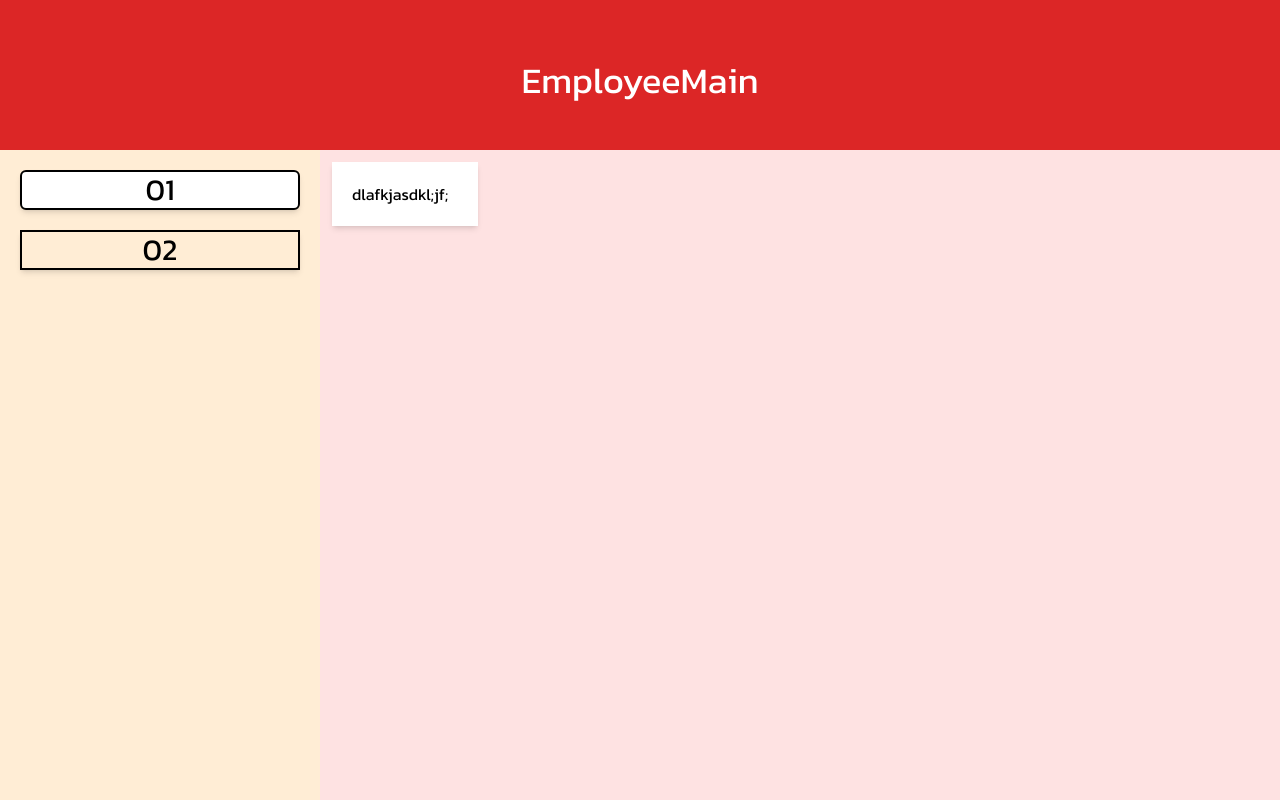
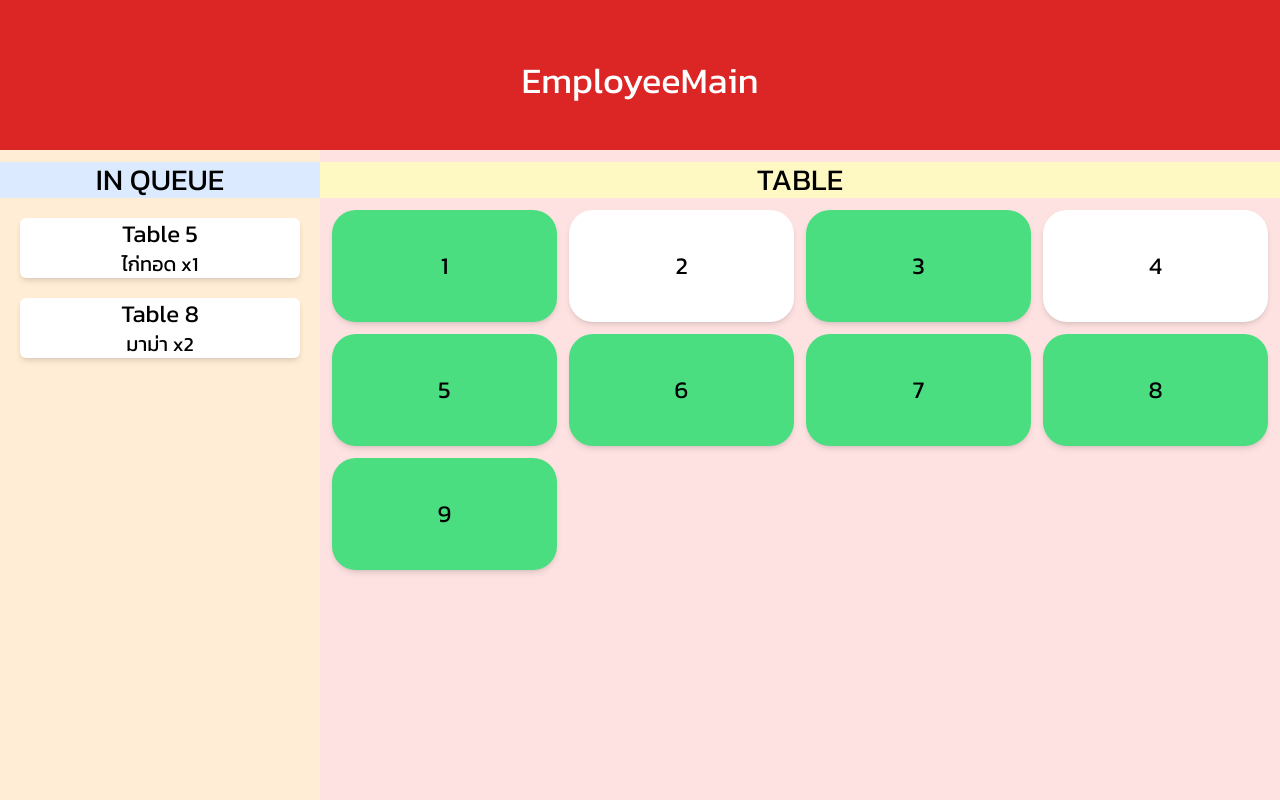
Before and after one commit to DiFve/Restaurant-management-system-frontend, a React (Create React App) app: page /EmployeeMain in a window 1280 px wide. Built offline with nearby package versions, Linux system fonts and the light colour scheme.

Commit message:
เปิดปุ่มในหน้า employeeMain

```diff
--- a/src/Pages/EmployeeMainPage.tsx
+++ b/src/Pages/EmployeeMainPage.tsx
@@ -1,7 +1,6 @@
+import QueueLayout from "../components/QueueLayout"
 import HeaderBar from "../components/RestaurantManagerBar"
-import TableButton from "../components/TableButton"
-
-
+import TableLayout from "../components/TableLayout"
 
 
 const EmployeeMainPage : React.FC = () =>{
@@ -11,17 +10,19 @@ const EmployeeMainPage : React.FC = () =>{
             <HeaderBar name="EmployeeMain"></HeaderBar>
             <div className="bg-grey-100 flex flex-row ... h-full">
                 <div className="bg-orange-100 left-0 w-1/4 h-full overflow-auto">
-                    <div className="flex flex-col ...  text-3xl content-center ... text-center m-5 gap-5">
-                        <div className="bg-white border-solid border-2 border-black shadow-md hover:bg-slate-100 rounded-md ">01</div>
-                        <div className="border-solid border-2 border-black shadow-md">02</div>
+                <div className="my-3 bg-blue-100 text-3xl text-center">
+                        <h1>IN QUEUE</h1>
+                     </div>
+                    <div >
+                        <QueueLayout/>
                     </div>
                 </div>
+                 <div className="bg-red-100 right-0 w-3/4 h-screen overflow-auto"> {/* ด้านขวาฝั่ง TABLE */}
+                     <div className=" my-3 w-full bg-yellow-100 text-3xl text-center ">
 
-                 <div className="bg-red-100 right-0 w-3/4 h-screen overflow-auto">
-                    <div className="grid grid-cols-6 gap-3 m-3">
-                        <TableButton text="dlafkjasdkl;jf;" />
-
-                    </div>
+                        <h1>TABLE</h1>
+                     </div>
+                    <TableLayout/>
                 </div>
             </div>
         </div>
--- a/src/Pages/ManagerMenuPage.tsx
+++ b/src/Pages/ManagerMenuPage.tsx
@@ -15,9 +15,13 @@ const ManagerMenuPage: React.FC = () => {
     { name: "เหี้ย", price: "0", pic: "https://media.komchadluek.net/uploads/images/md/2021/09/UWTmNq2oOoaOOArz5qfp.jpg?x-image-process=style/LG" },
   ];
   const navigate = useNavigate();
+
   const onClickAddMenu = () => {
     navigate("/ManagerMenu/addMenu");
   };
+
+
+
   return (
     <div>
       <div className="bg-white">
--- /dev/null
+++ b/src/components/QueueLayout.tsx
@@ -0,0 +1,22 @@
+import React from 'react'
+import QueueOrder from './QueueOrder'
+
+
+const QueueLayout =()=>{
+
+    const example = [
+        {foodname:"ไก่ทอด",amount:1,tablenumber:5},
+        {foodname:"มาม่า",amount:2,tablenumber:8}
+    ]
+
+    return(
+        <div className="flex flex-col ...  text-xl content-center ... text-center m-5 gap-5 ">
+            {example.map((element)=>{
+                return <QueueOrder foodname={element.foodname} amount={element.amount} tablenumber={element.tablenumber}/>
+
+            })}
+        </div>
+    )
+}
+
+export default QueueLayout
--- /dev/null
+++ b/src/components/QueueOrder.tsx
@@ -0,0 +1,23 @@
+import React from 'react'
+
+interface OrderList{
+
+    foodname: string
+    amount: number
+    tablenumber: number
+}
+
+const QueueOrder: React.FC<OrderList> =(props)=>{
+
+    const {foodname,amount,tablenumber}=props
+
+    return (
+        <div className="bg-white shadow-md hover:bg-slate-100 rounded-md">
+            <h1 className='text-2xl'>Table {props.tablenumber}</h1>
+            <div>{props.foodname} x{props.amount} </div>
+        </div>
+    )
+
+}
+
+export default QueueOrder
--- a/src/components/TableButton.tsx
+++ b/src/components/TableButton.tsx
@@ -1,13 +1,19 @@
 import React from 'react'
 
 interface Tablename {
-    text:string
+    tablenumber:number
+    eating:boolean
 }
 
+
 const TableButton : React.FC<Tablename> =(props)=>{
+
+    const {tablenumber,eating}=props
+    const status = eating==true ? "bg-green-400 p-10 shadow-md hover:bg-green-200 text-center text-2xl rounded-3xl":"bg-white p-10 shadow-md hover:bg-slate-100 text-center text-2xl rounded-3xl"
+
     return (
-        <div className="bg-white p-5 shadow-md hover:bg-slate-200">
-            {props.text}
+        <div className={status}>
+            <div>{props.tablenumber}</div>
         </div>
     )
 }
--- /dev/null
+++ b/src/components/TableLayout.tsx
@@ -0,0 +1,30 @@
+import TableButton from "./TableButton"
+
+const TableLayout = ()=>{
+
+
+    const example = [
+        {tablenumber:1,eating:true},
+        {tablenumber:2,eating:false},
+        {tablenumber:3,eating:true},
+        {tablenumber:4,eating:false},
+        {tablenumber:5,eating:true},
+        {tablenumber:6,eating:true},
+        {tablenumber:7,eating:true},
+        {tablenumber:8,eating:true},
+        {tablenumber:9,eating:true},
+
+    ]
+
+
+
+    return(
+        <div className="grid grid-cols-4 gap-3 m-3 ">
+            {example.map((element)=>{
+                return <TableButton tablenumber={element.tablenumber} eating={element.eating}/>
+            })}
+        </div>
+    )
+}
+
+export default TableLayout
```
